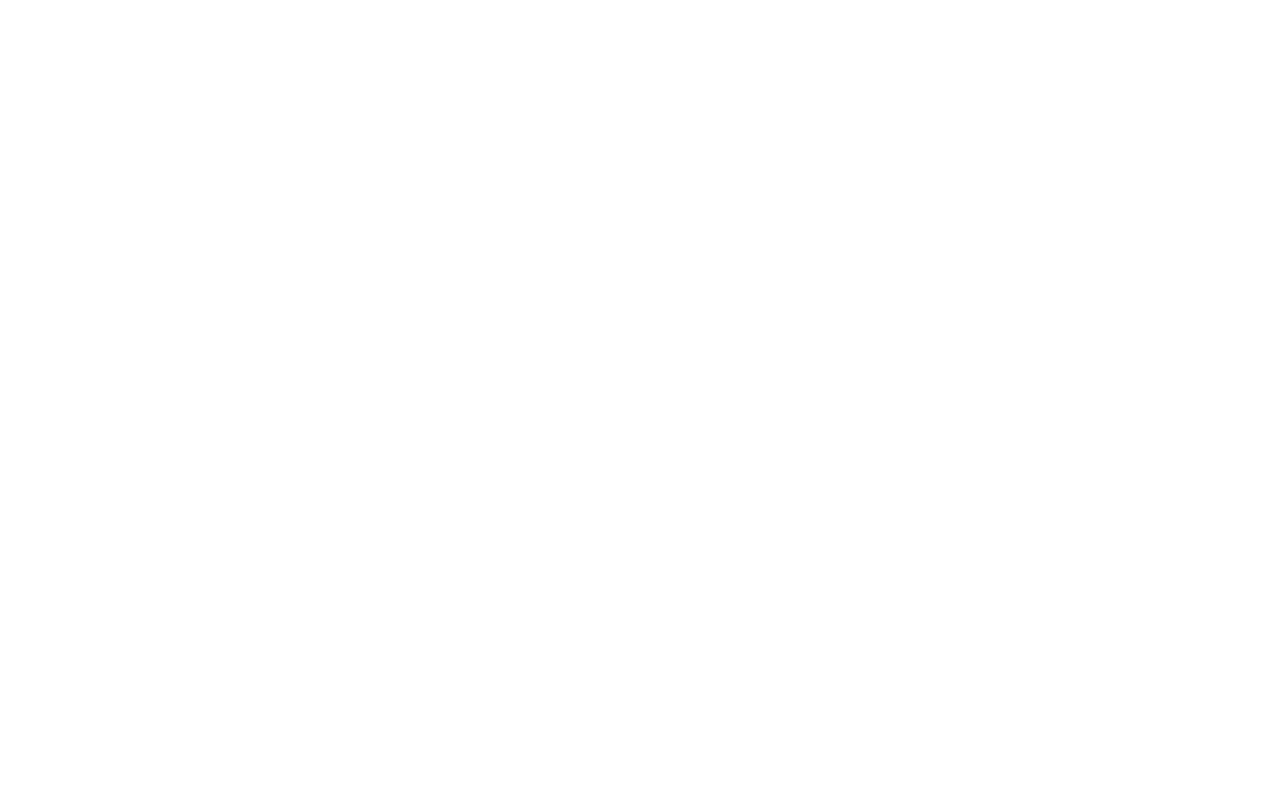
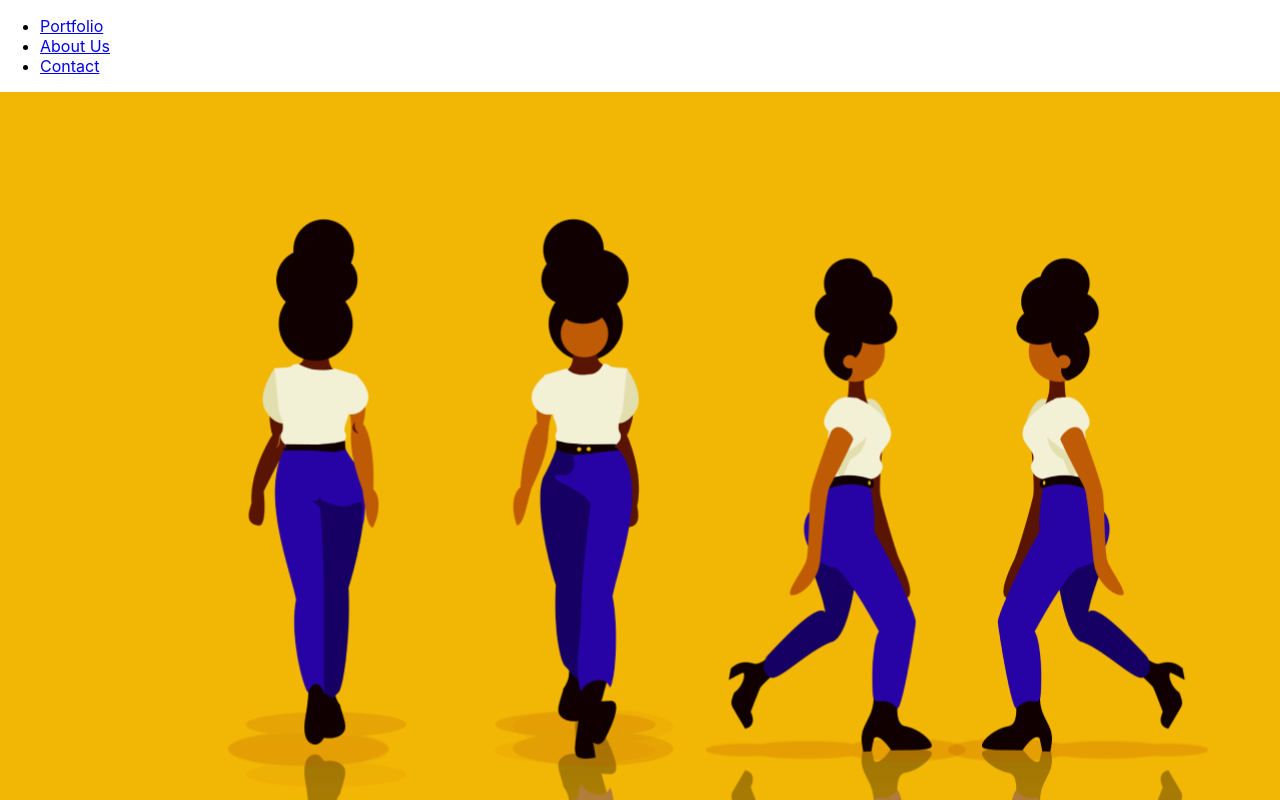
Before and after one commit to dulcevaleriana/new_portfolio_2021, a React (Create React App) app: page / in a window 1280 px wide. Shown: the top 800 px of the page. Built offline with nearby package versions, Linux system fonts and the light colour scheme.

Commit message:
avance menu

```diff
--- a/package.json
+++ b/package.json
@@ -11,6 +11,7 @@
     "node-sass": "^5.0.0",
     "react": "^17.0.2",
     "react-dom": "^17.0.2",
+    "react-router-dom": "^5.2.0",
     "react-scripts": "4.0.3",
     "typescript": "^4.2.4",
     "web-vitals": "^1.1.1"
@@ -38,5 +39,8 @@
       "last 1 firefox version",
       "last 1 safari version"
     ]
+  },
+  "devDependencies": {
+    "@types/react-router-dom": "^5.1.7"
   }
 }
--- a/src/App.tsx
+++ b/src/App.tsx
@@ -1,13 +1,47 @@
+import React from "react";
+import {
+  BrowserRouter as Router,
+  Switch,
+  Route
+} from "react-router-dom";
+
+import Menu from './component/nemu';
+
 import './App.css';
 import './css/style.scss';
 
-//import Animate from './component/animate';
-
+import Animate from './component/animate';
+const menuList = [
+  {
+    link:'/',
+    name:'Portfolio',
+    page:<Animate/>
+  },
+  {
+    link:'/aboutUs',
+    name:'About Us',
+    page:'lala'
+  },
+  {
+    link:'/contact',
+    name:'Contact',
+    page:'lolo'
+  }
+];
 function App() {
   return (
-    <div className="App">
-      {/* <Animate/> */}
-    </div>
+    <Router>
+      <>
+      <Menu menuList={menuList}/>
+        <Switch>
+          {menuList.map((list:any,i:any) =>
+            <Route key={i} exact path={list.link}>
+              {list.page}
+            </Route>
+          )}
+        </Switch>
+      </>
+    </Router>
   );
 }
 
--- /dev/null
+++ b/src/component/nemu.tsx
@@ -0,0 +1,19 @@
+import React from "react";
+import {
+  Link
+} from "react-router-dom";
+
+const menu = (props:any) => {
+    const menuList = props.menuList;
+    return(
+        <ul className="class-menu">
+            {menuList.map((list:any,i:any) =>
+            <li key={i}>
+                <Link to={list.link}>{list.name}</Link>
+            </li>
+            )}
+        </ul>
+    )
+}
+
+export default menu;
```
Also changed, not shown: 1 other file (tests, documents, lock files or other folders).
